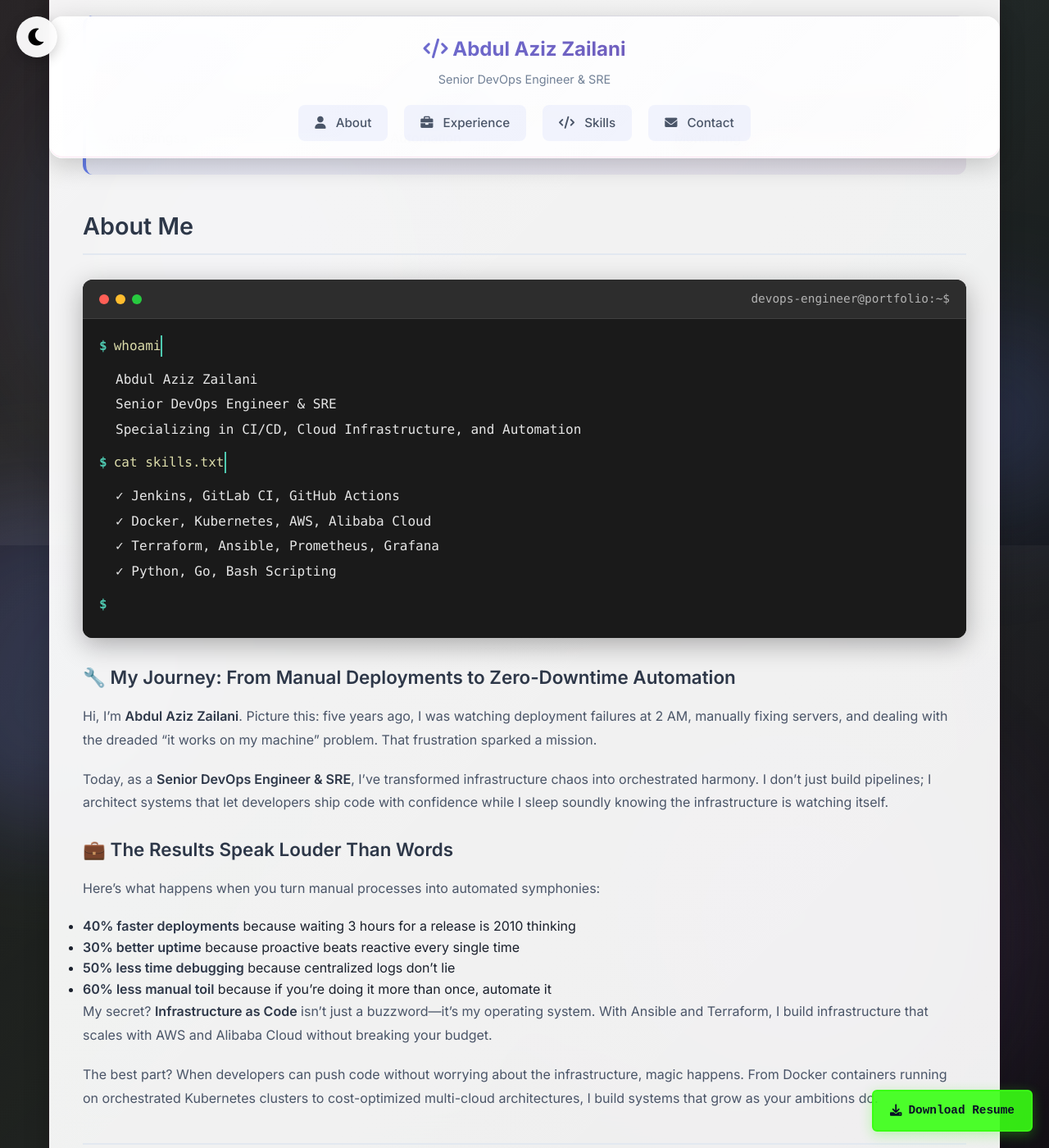
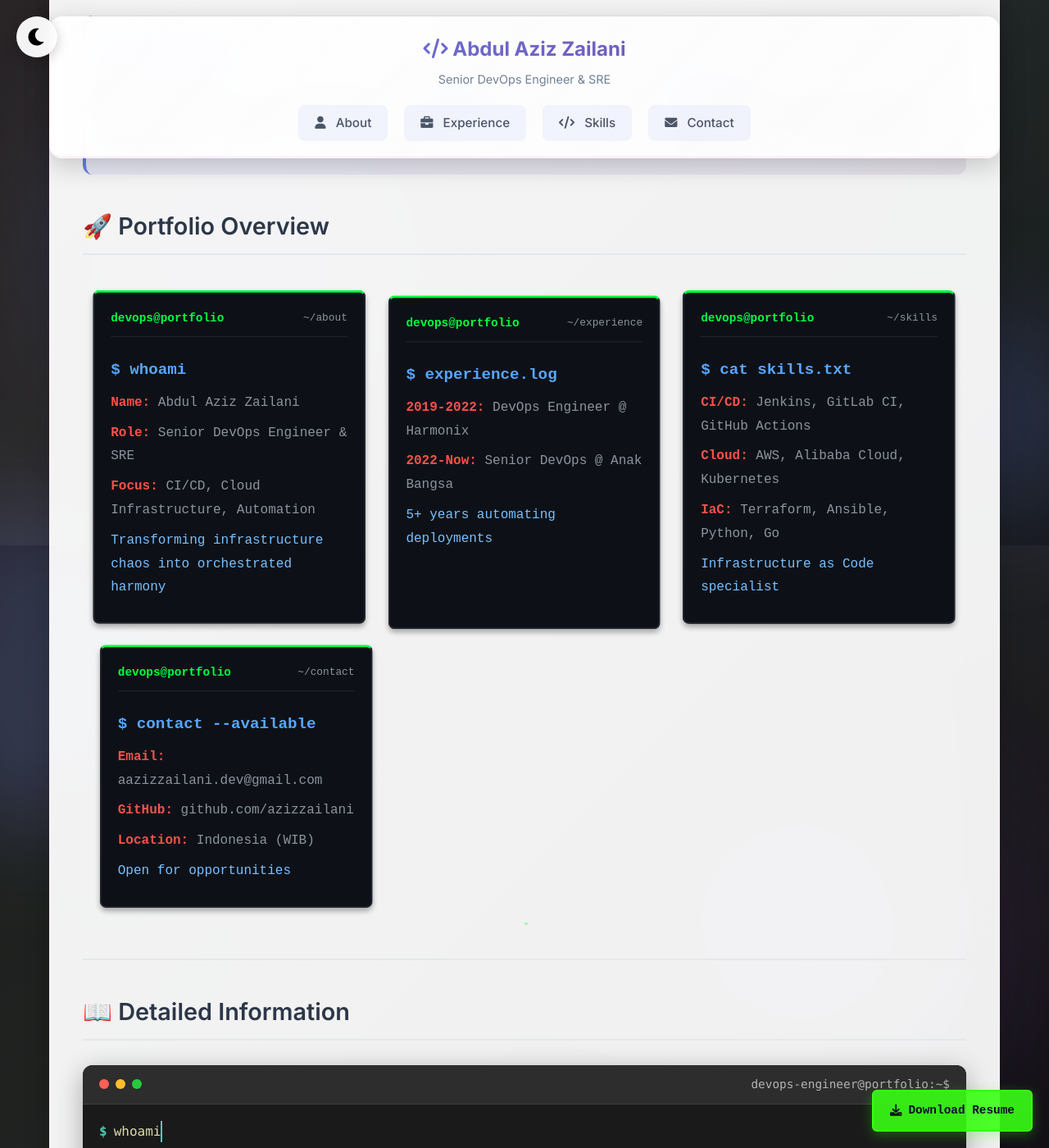
Before and after one commit to azizzailani/azizzailani.github.io, a Jekyll site: the page built from index.md, in a window 1280 px wide and 1400 px high, scrolled down 235 px. Shown: the whole window at 82% size. Built offline with Jekyll 4.4.1, drawn with Linux system fonts in a browser that asks for light colours.

Commit message:
feat: Add compact terminal grid layout with random positioning and abstract arrows

```diff
--- a/_layouts/default.html
+++ b/_layouts/default.html
@@ -79,6 +79,10 @@
     />
     <script
       src="{{ '/assets/js/structured-data.js' | relative_url }}"
+      defer
+    ></script>
+    <script
+      src="{{ '/assets/js/terminal-grid.js' | relative_url }}"
       defer
     ></script>
     <!-- Import Font Awesome -->
--- a/assets/css/style.css
+++ b/assets/css/style.css
@@ -1705,6 +1705,197 @@ body.dark-mode .cursor {
 
 /* Blog section removed */
 
+/* Terminal Grid Layout System */
+
+/* Grid container for terminal boxes */
+.terminal-grid {
+  display: grid;
+  grid-template-columns: repeat(auto-fit, minmax(300px, 1fr));
+  gap: 20px;
+  padding: 20px;
+  position: relative;
+  margin: 30px 0;
+}
+
+/* Terminal box styling */
+.terminal-box {
+  background: #0d1117;
+  border: 2px solid #21262d;
+  border-top: 3px solid #00ff41;
+  border-radius: 8px;
+  padding: 20px;
+  font-family: "JetBrains Mono", "Courier New", monospace;
+  position: relative;
+  transition: all 0.3s cubic-bezier(0.4, 0, 0.2, 1);
+  box-shadow: 0 4px 6px rgba(0, 0, 0, 0.3), inset 0 1px 0 rgba(0, 255, 65, 0.1);
+  animation: terminalGlow 3s ease-in-out infinite;
+  cursor: pointer;
+}
+
+.terminal-box::before {
+  content: "";
+  position: absolute;
+  top: 0;
+  left: 0;
+  right: 0;
+  height: 3px;
+  background: linear-gradient(90deg, transparent, #00ff41, transparent);
+  opacity: 0;
+  transition: opacity 0.3s ease;
+}
+
+.terminal-box:hover::before {
+  opacity: 1;
+  animation: scanLine 1.5s ease-in-out infinite;
+}
+
+@keyframes scanLine {
+  0%,
+  100% {
+    opacity: 0.3;
+  }
+  50% {
+    opacity: 1;
+  }
+}
+
+.terminal-box:hover {
+  border-color: #00ff41;
+  box-shadow: 0 8px 20px rgba(0, 255, 65, 0.3),
+    inset 0 1px 0 rgba(0, 255, 65, 0.2), 0 0 20px rgba(0, 255, 65, 0.1);
+  transform: translateY(-2px);
+}
+
+.terminal-box.terminal-active {
+  border-color: #ff0080;
+  border-top-color: #ff0080;
+  box-shadow: 0 8px 20px rgba(255, 0, 128, 0.4),
+    inset 0 1px 0 rgba(255, 0, 128, 0.3), 0 0 30px rgba(255, 0, 128, 0.2);
+}
+
+/* Terminal box header */
+.terminal-header-box {
+  display: flex;
+  justify-content: space-between;
+  align-items: center;
+  margin-bottom: 15px;
+  padding-bottom: 10px;
+  border-bottom: 1px solid #21262d;
+}
+
+.terminal-prompt {
+  color: #00ff41;
+  font-weight: 700;
+  font-size: 0.9rem;
+}
+
+.terminal-prompt::after {
+  content: "_";
+  animation: blink 1s step-end infinite;
+}
+
+@keyframes blink {
+  0%,
+  50% {
+    opacity: 1;
+  }
+  51%,
+  100% {
+    opacity: 0;
+  }
+}
+
+/* Terminal content */
+.terminal-content {
+  color: #c9d1d9;
+  line-height: 1.6;
+}
+
+.terminal-content h3 {
+  color: #58a6ff;
+  margin-bottom: 10px;
+  font-size: 1.2rem;
+}
+
+.terminal-content p {
+  color: #8b949e;
+  margin-bottom: 8px;
+}
+
+.terminal-content strong {
+  color: #f85149;
+}
+
+.terminal-content em {
+  color: #79c0ff;
+  font-style: normal;
+}
+
+/* Abstract arrows container */
+.roadmap-arrows {
+  position: absolute;
+  top: 0;
+  left: 0;
+  width: 100%;
+  height: 100%;
+  pointer-events: none;
+  overflow: hidden;
+}
+
+.roadmap-svg {
+  width: 100%;
+  height: 100%;
+}
+
+@keyframes drawPath {
+  from {
+    stroke-dasharray: 0 1000;
+    opacity: 0;
+  }
+  to {
+    stroke-dasharray: 5, 5;
+    opacity: 0.6;
+  }
+}
+
+/* Dark mode for terminal boxes */
+body.dark-mode .terminal-box {
+  background: #0a0a0a;
+  border-color: #ffd700;
+  border-top-color: #ffd700;
+}
+
+body.dark-mode .terminal-box:hover {
+  border-color: #ffd700;
+  box-shadow: 0 8px 20px rgba(255, 215, 0, 0.3),
+    inset 0 1px 0 rgba(255, 215, 0, 0.2), 0 0 20px rgba(255, 215, 0, 0.1);
+}
+
+body.dark-mode .terminal-prompt {
+  color: #ffd700;
+}
+
+body.dark-mode .terminal-content {
+  color: #e6e6e6;
+}
+
+body.dark-mode .terminal-content h3 {
+  color: #ffd700;
+}
+
+/* Responsive terminal grid */
+@media (max-width: 768px) {
+  .terminal-grid {
+    grid-template-columns: 1fr;
+    gap: 15px;
+    padding: 15px;
+  }
+
+  .terminal-box {
+    padding: 15px;
+  }
+}
+
 /* 3D CSS Transform Effects for UI Elements */
 
 /* Card hover with 3D perspective */
--- /dev/null
+++ b/assets/js/terminal-grid.js
@@ -0,0 +1,108 @@
+// Terminal Grid Layout with Random Positioning
+// Creates organized but slightly randomized grid for portfolio sections
+
+document.addEventListener("DOMContentLoaded", function () {
+  // Apply random positioning to terminal boxes
+  const terminalBoxes = document.querySelectorAll(".terminal-box");
+
+  terminalBoxes.forEach((box, index) => {
+    // Random offset between -8px and 8px
+    const maxOffset = 8;
+    const x = Math.random() * maxOffset * 2 - maxOffset;
+    const y = Math.random() * maxOffset * 2 - maxOffset;
+
+    // Apply transform
+    box.style.transform = `translate(${x}px, ${y}px)`;
+
+    // Add stagger animation delay
+    box.style.animationDelay = `${index * 0.1}s`;
+  });
+
+  // Add click interaction for terminal boxes
+  terminalBoxes.forEach((box) => {
+    box.addEventListener("click", function () {
+      this.classList.toggle("terminal-active");
+
+      // Reset others
+      terminalBoxes.forEach((other) => {
+        if (other !== this) {
+          other.classList.remove("terminal-active");
+        }
+      });
+    });
+  });
+});
+
+// Create abstract arrows for roadmap connections
+function createRoadmapArrows() {
+  const arrowsContainer = document.getElementById("roadmap-arrows");
+  if (!arrowsContainer) return;
+
+  const svg = document.createElementNS("http://www.w3.org/2000/svg", "svg");
+  svg.setAttribute("class", "roadmap-svg");
+  svg.setAttribute("width", "100%");
+  svg.setAttribute("height", "100%");
+  svg.style.position = "absolute";
+  svg.style.top = "0";
+  svg.style.left = "0";
+  svg.style.pointerEvents = "none";
+  svg.style.zIndex = "1";
+
+  // Create connections between sections
+  const connections = [
+    { from: "about", to: "experience", color: "#00ff41", delay: 0 },
+    { from: "experience", to: "skills", color: "#ff0080", delay: 200 },
+    { from: "skills", to: "contact", color: "#0066ff", delay: 400 },
+  ];
+
+  connections.forEach((conn) => {
+    const fromEl = document.getElementById(conn.from);
+    const toEl = document.getElementById(conn.to);
+
+    if (!fromEl || !toEl) return;
+
+    const path = document.createElementNS("http://www.w3.org/2000/svg", "path");
+    const fromRect = fromEl.getBoundingClientRect();
+    const toRect = toEl.getBoundingClientRect();
+
+    const x1 = fromRect.left + fromRect.width / 2;
+    const y1 = fromRect.top + fromRect.height / 2;
+    const x2 = toRect.left + toRect.width / 2;
+    const y2 = toRect.top + toRect.height / 2;
+
+    // Create curved path
+    const midX = (x1 + x2) / 2;
+    const midY = (y1 + y2) / 2;
+    const curve = 30;
+
+    const d = `M ${x1} ${y1} Q ${midX} ${
+      y1 + curve
+    } ${midX} ${midY} T ${x2} ${y2}`;
+
+    path.setAttribute("d", d);
+    path.setAttribute("stroke", conn.color);
+    path.setAttribute("stroke-width", "2");
+    path.setAttribute("fill", "none");
+    path.setAttribute("stroke-dasharray", "5,5");
+    path.setAttribute("opacity", "0.6");
+    path.style.animation = `drawPath 2s ease-out ${conn.delay}ms forwards`;
+
+    svg.appendChild(path);
+  });
+
+  arrowsContainer.appendChild(svg);
+}
+
+// Initialize when DOM is ready
+document.addEventListener("DOMContentLoaded", function () {
+  setTimeout(createRoadmapArrows, 500);
+});
+
+// Recalculate arrows on window resize
+window.addEventListener("resize", function () {
+  const existingSvg = document.querySelector(".roadmap-svg");
+  if (existingSvg) {
+    existingSvg.remove();
+  }
+  setTimeout(createRoadmapArrows, 100);
+});
--- a/index.md
+++ b/index.md
@@ -25,7 +25,72 @@ description: Professional DevOps Engineer specializing in CI/CD, Cloud Infrastru
   </div>
 </div>
 
-## About Me
+## 🚀 Portfolio Overview
+
+<div class="terminal-grid" id="roadmap-arrows">
+  <!-- About Section -->
+  <div class="terminal-box" id="about">
+    <div class="terminal-header-box">
+      <span class="terminal-prompt">devops@portfolio</span>
+      <span style="color: #8b949e; font-size: 0.8rem;">~/about</span>
+    </div>
+    <div class="terminal-content">
+      <h3>$ whoami</h3>
+      <p><strong>Name:</strong> Abdul Aziz Zailani</p>
+      <p><strong>Role:</strong> Senior DevOps Engineer & SRE</p>
+      <p><strong>Focus:</strong> CI/CD, Cloud Infrastructure, Automation</p>
+      <p><em>Transforming infrastructure chaos into orchestrated harmony</em></p>
+    </div>
+  </div>
+
+  <!-- Experience Section -->
+  <div class="terminal-box" id="experience">
+    <div class="terminal-header-box">
+      <span class="terminal-prompt">devops@portfolio</span>
+      <span style="color: #8b949e; font-size: 0.8rem;">~/experience</span>
+    </div>
+    <div class="terminal-content">
+      <h3>$ experience.log</h3>
+      <p><strong>2019-2022:</strong> DevOps Engineer @ Harmonix</p>
+      <p><strong>2022-Now:</strong> Senior DevOps @ Anak Bangsa</p>
+      <p><em>5+ years automating deployments</em></p>
+    </div>
+  </div>
+
+  <!-- Skills Section -->
+  <div class="terminal-box" id="skills">
+    <div class="terminal-header-box">
+      <span class="terminal-prompt">devops@portfolio</span>
+      <span style="color: #8b949e; font-size: 0.8rem;">~/skills</span>
+    </div>
+    <div class="terminal-content">
+      <h3>$ cat skills.txt</h3>
+      <p><strong>CI/CD:</strong> Jenkins, GitLab CI, GitHub Actions</p>
+      <p><strong>Cloud:</strong> AWS, Alibaba Cloud, Kubernetes</p>
+      <p><strong>IaC:</strong> Terraform, Ansible, Python, Go</p>
+      <p><em>Infrastructure as Code specialist</em></p>
+    </div>
+  </div>
+
+  <!-- Contact Section -->
+  <div class="terminal-box" id="contact-grid">
+    <div class="terminal-header-box">
+      <span class="terminal-prompt">devops@portfolio</span>
+      <span style="color: #8b949e; font-size: 0.8rem;">~/contact</span>
+    </div>
+    <div class="terminal-content">
+      <h3>$ contact --available</h3>
+      <p><strong>Email:</strong> aazizzailani.dev@gmail.com</p>
+      <p><strong>GitHub:</strong> github.com/azizzailani</p>
+      <p><strong>Location:</strong> Indonesia (WIB)</p>
+      <p><em>Open for opportunities</em></p>
+    </div>
+  </div>
+</div>
+
+---
+
+## 📖 Detailed Information
 
 <div id="about"></div>
 
```
